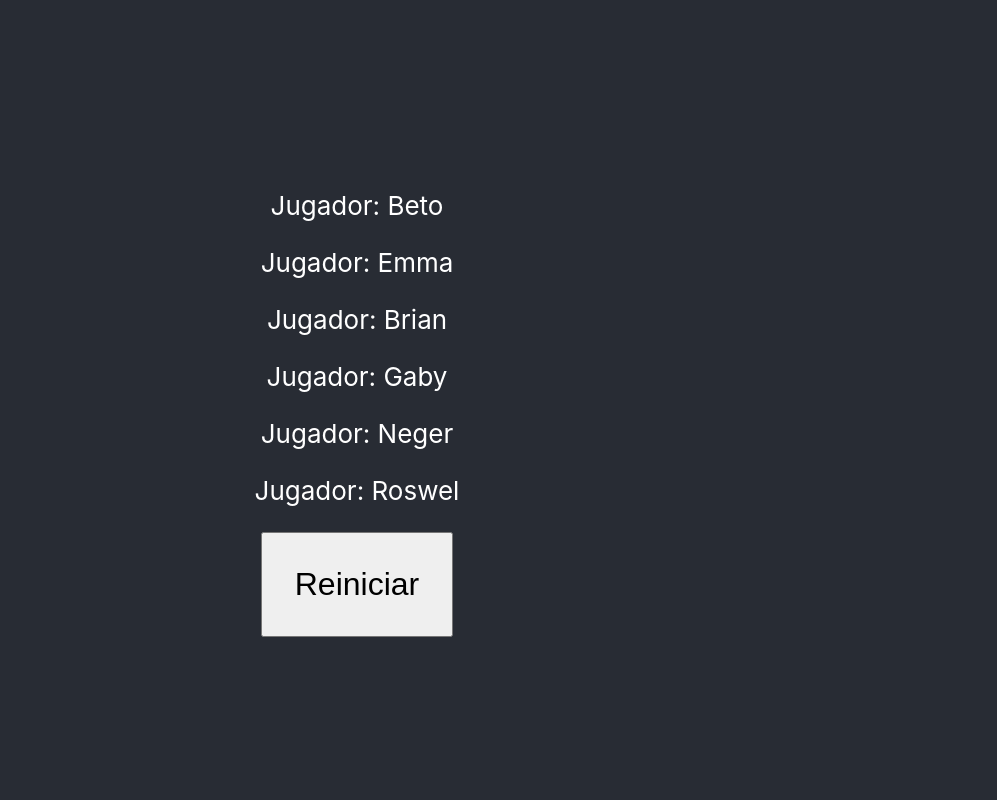
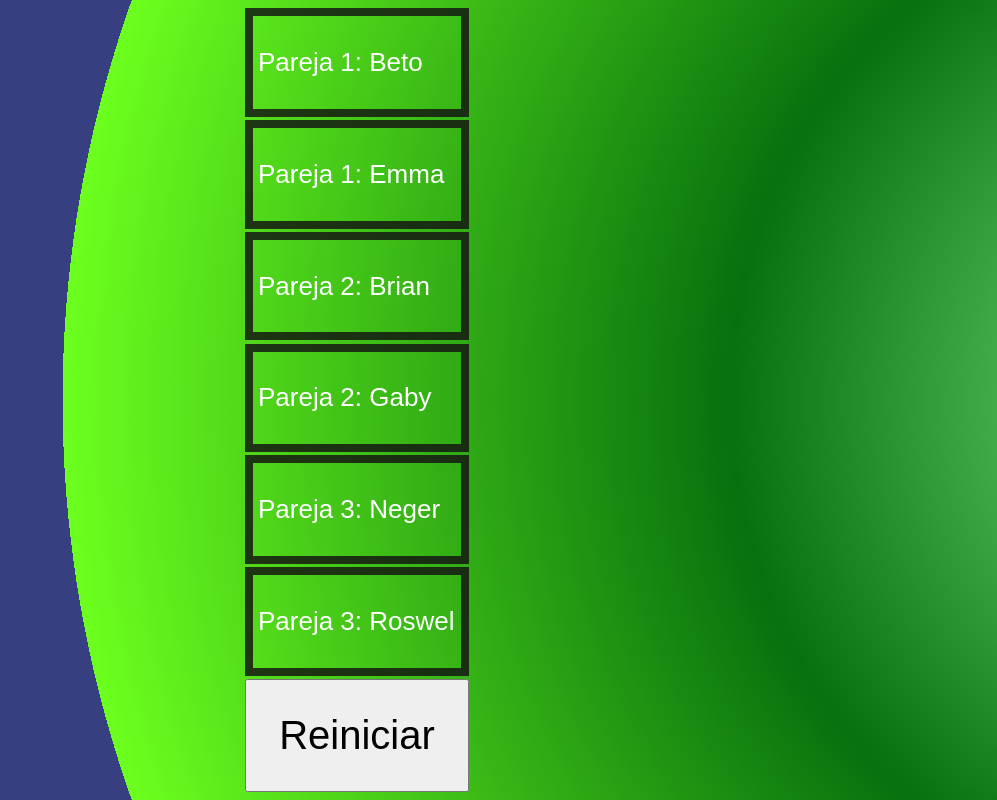
Before and after one commit to BrianEZM/sorteoParejas, a React (Create React App) app: page / in a window 1280 px wide. Both pictures are taken after a click on the button "Sortear". Shown: the whole page, without its empty margins (283-1280 px from the left). Built offline with nearby package versions, Linux system fonts and the light colour scheme.

Commit message:
dividiendo en parejas, dando styles

```diff
--- a/src/App.css
+++ b/src/App.css
@@ -14,18 +14,14 @@
 }
 
 .App-header {
-  background-color: #282c34;
+  background-image: radial-gradient(circle at 120%, rgba(30, 209, 42, 0.609), rgb(7, 113, 14) 33%, rgba(89, 255, 0, 0.883) 75%, rgba(12, 22, 101, 0.825) 75%);
   min-height: 100vh;
   display: flex;
   flex-direction: column;
   align-items: center;
   justify-content: center;
   font-size: calc(10px + 2vmin);
-  color: white;
-}
-
-.App-link {
-  color: #61dafb;
+  color: rgb(255, 255, 255);
 }
 
 @keyframes App-logo-spin {
--- a/src/componentes/jugadores.css
+++ b/src/componentes/jugadores.css
@@ -1,4 +1,18 @@
 .boton {
     padding: 2rem;
-    font-size: 2rem;
+    font-size: 2.5rem;
+    font-family: sans-serif;
 }
+
+.boton:hover {
+    background-color: rgba(18, 18, 61, 0.631);
+    color: darkgrey;
+}
+
+.dupla {
+    border: .5rem solid rgba(19, 18, 18, 0.818);
+    margin-bottom: .2rem;
+    font-family: sans-serif;
+    text-align: start;
+    padding: .3rem;
+}
--- a/src/componentes/jugadores.jsx
+++ b/src/componentes/jugadores.jsx
@@ -10,27 +10,44 @@ export const JugadoresSorteo = ({initialPlayers}) => {
   const mezclar = () => {
 
     setPlayers(initialPlayers.sort(()=> Math.round(Math.random())-1));
-    console.log(players);
     setVisible(false);
     setReset(true);
+  }
 
-  }
+    let pareja1 = [players[0], players[1]];
+    let pareja2 = [players[2], players[3]];
+    let pareja3 = [players[4], players[5]];
 
   const volver = () => {
       setReset(false);
       setVisible(true)
   }
 
+//   RENDERIZADO
     return(
         <>
             {visible ?
             <button onClick={mezclar} className="boton">Sortear</button>
             :
-            players.map((player)=>{
-
+            pareja1.map((player)=>{
                 return(
-                    <div key={player.id}>
-                        <p>Jugador: {player.jugador}</p>
+                    <div className='dupla' key={player.id}>
+                        <p>Pareja 1: {player.jugador}</p>
+                    </div>
+                    )
+                })
+                }
+            {!visible && pareja2.map((player)=>{
+                return(
+                    <div className='dupla' key={player.id}>
+                        <p>Pareja 2: {player.jugador}</p>
+                    </div>
+                    )
+                })}
+            {!visible && pareja3.map((player)=>{
+                return(
+                    <div className='dupla' key={player.id}>
+                        <p>Pareja 3: {player.jugador}</p>
                     </div>
                     )
                 })}
--- a/src/index.css
+++ b/src/index.css
@@ -1,8 +1,5 @@
 body {
   margin: 0;
-  font-family: -apple-system, BlinkMacSystemFont, 'Segoe UI', 'Roboto', 'Oxygen',
-    'Ubuntu', 'Cantarell', 'Fira Sans', 'Droid Sans', 'Helvetica Neue',
-    sans-serif;
   -webkit-font-smoothing: antialiased;
   -moz-osx-font-smoothing: grayscale;
 }
```
